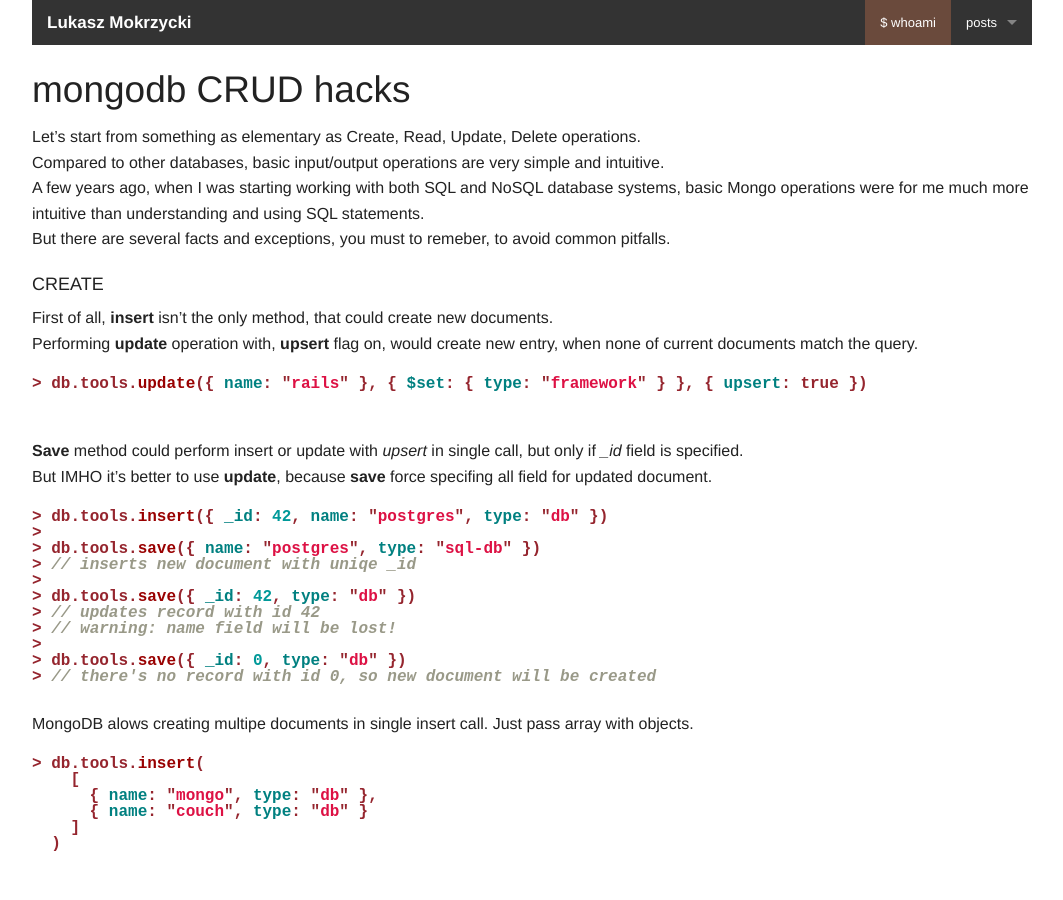
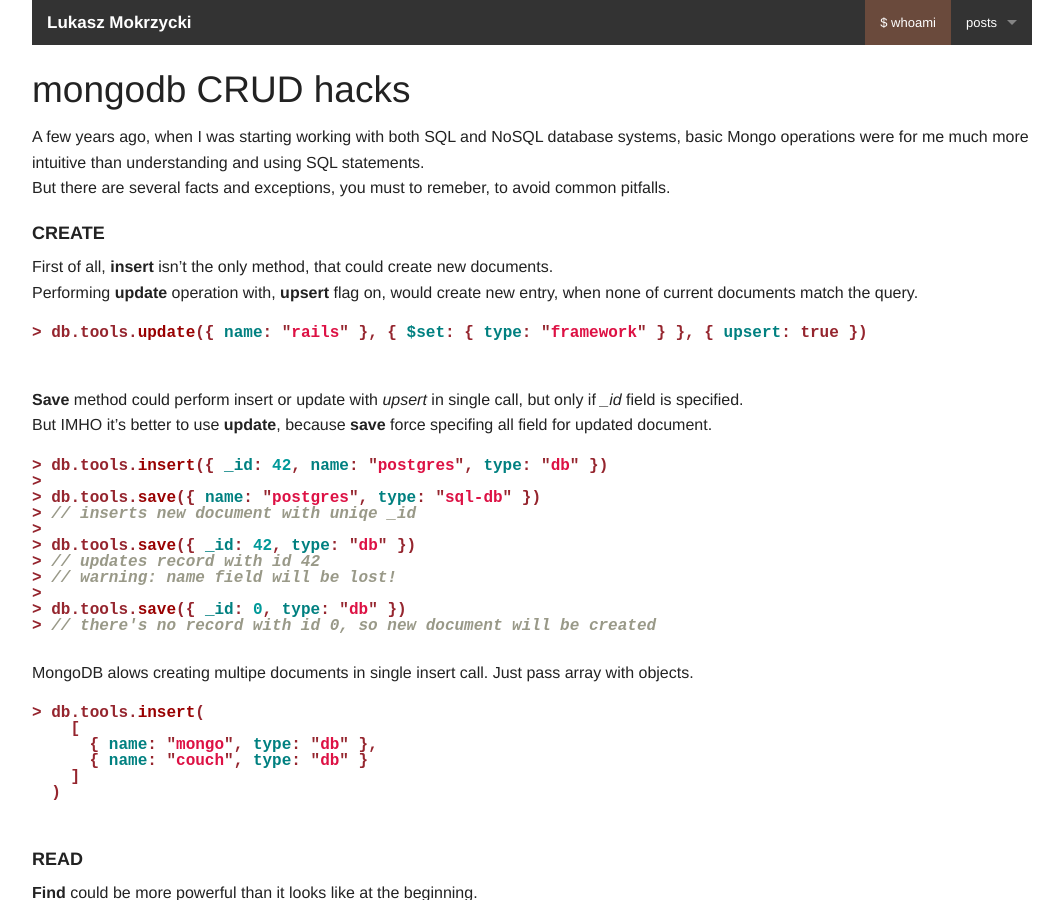
Before and after one commit to mokrzu/mokrzu.github.io, a Jekyll site: the page built from _posts/2014-04-28-crud-hacks.markdown, in a window 1280 px wide and 900 px high. Shown: the whole window, without its empty margins (108-1171 px from the left). Built offline with Jekyll 4.4.1, drawn with Linux system fonts in a browser that asks for light colours; Markdown is read by kramdown in place of the engine named in the settings.

Commit message:
adjusted first post to new blog content

````diff
--- a/_posts/2014-04-28-crud-hacks.markdown
+++ b/_posts/2014-04-28-crud-hacks.markdown
@@ -7,16 +7,12 @@ image: http://www.fillmurray.com/300/200
 image_src: http://www.fillmurray.com
 ---
 
-Let's start from something as elementary as Create, Read, Update, Delete operations.
-<br>
-Compared to other databases, basic input/output operations are very simple and intuitive.
-<br>
 A few years ago, when I was starting working with both SQL and NoSQL database systems, basic Mongo operations were for me much more intuitive than understanding and using SQL statements.
 <br>
 But there are several facts and exceptions, you must to remeber, to avoid common pitfalls.
 
 
-##### CREATE
+##### **CREATE**
 
 First of all, **insert** isn't the only method, that could create new documents.
 <br>
@@ -57,7 +53,7 @@ MongoDB alows creating multipe documents in single insert call. Just pass array
   )
 ```
 <br>
-##### READ
+##### **READ**
 
 **Find** could be more powerful than it looks like at the beginning.
 <br>
@@ -91,7 +87,7 @@ We could apply modifiers...
 You should definetely take a look at rest of [query operators][query-operators].
 <br>
 <br>
-##### UPDATE
+##### **UPDATE**
 
 At the beginnig, updating records in mongodb could by a litle bit confusing.
 <br>
@@ -167,7 +163,7 @@ for all documents, we need to set **multi** opertion to **true**.
   </tbody>
 </table>
 <br>
-##### DELETE
+##### **DELETE**
 
 The only thing, worth to be mentioned here, is that remove operation by default
 deletes **ALL** documents that match given query.
--- a/index.html
+++ b/index.html
@@ -1,6 +1,6 @@
 ---
 layout: default
-title: Monogo Adventure
+title: Lukasz Mokrzycki
 ---
 {% assign sorted_pages = site.posts | sort | reverse %}
 <div class="large-12 columns">
````
